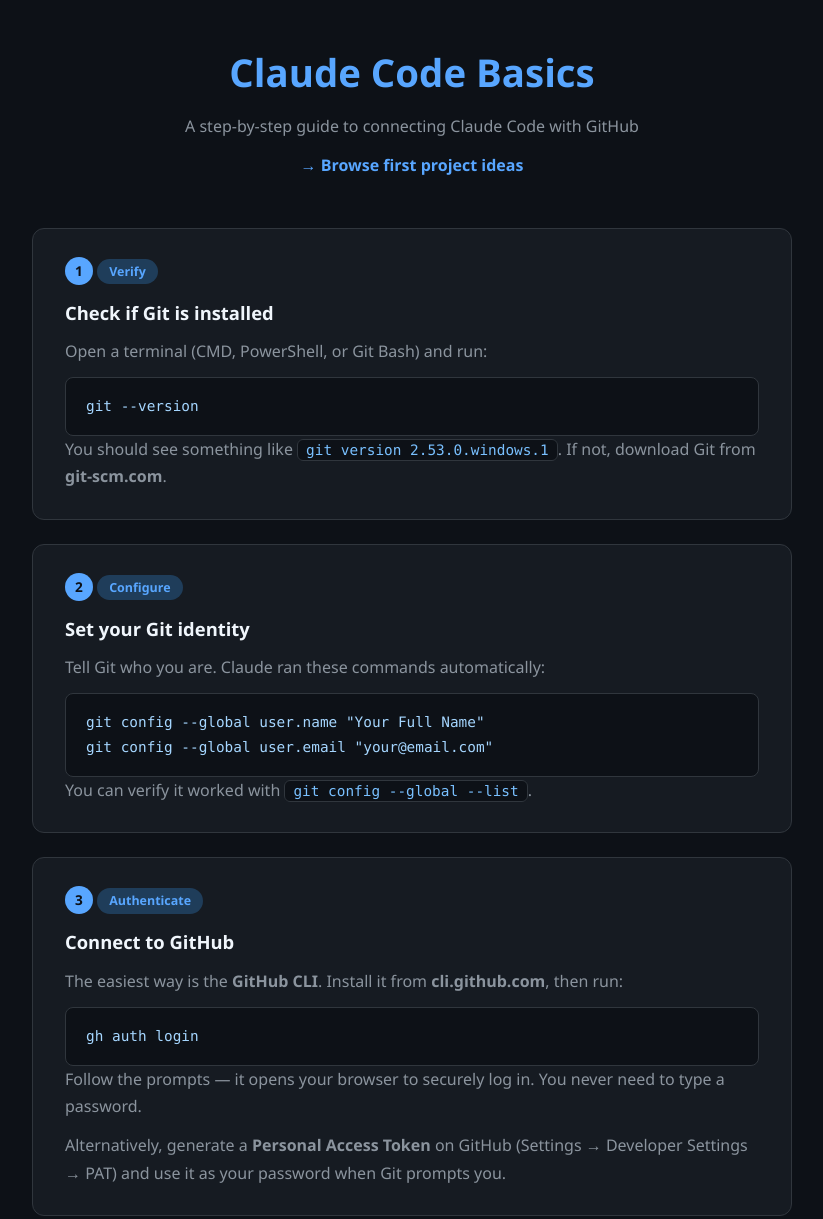
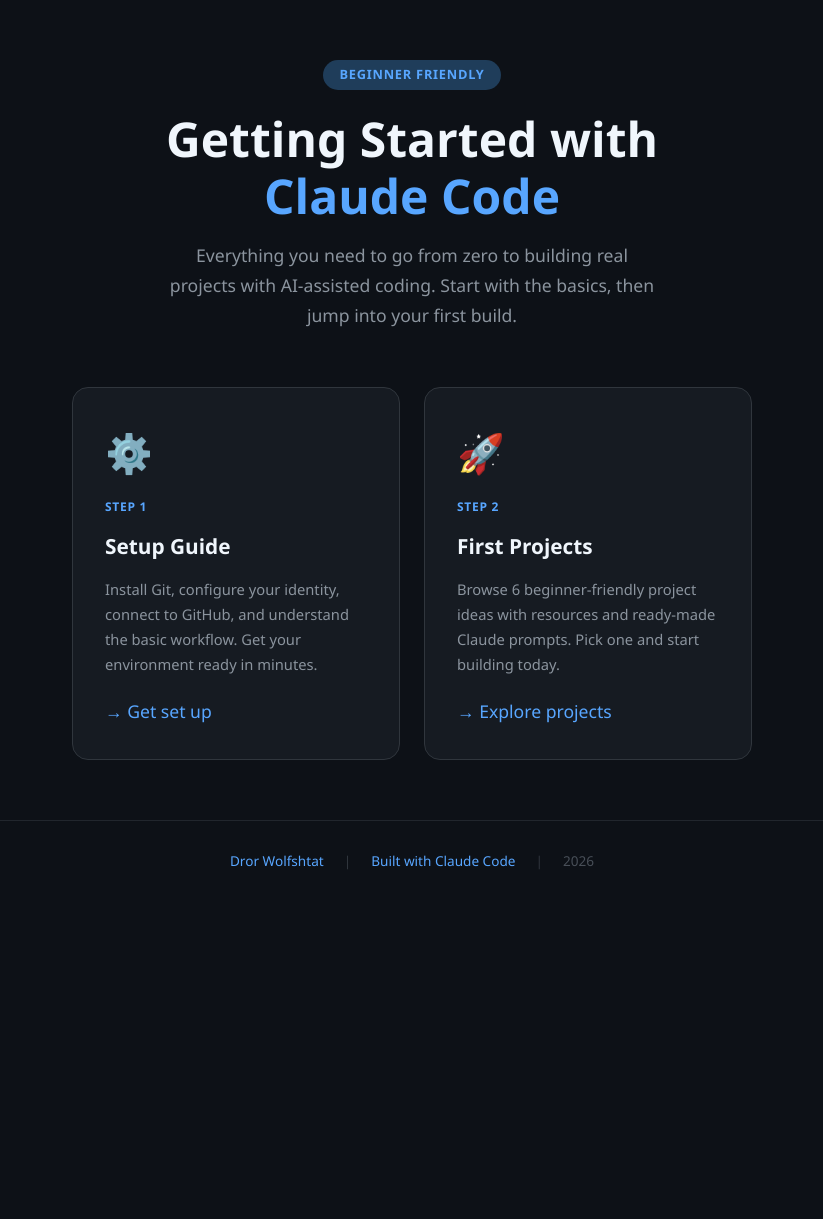
Before and after one commit to dwolfpack/claude_code_basics, a plain HTML site: page index.html in a window 1280 px wide. Shown: the top 1219 px of the page, without its empty margins (228-1051 px from the left). After the commit the page ends 900 px from the top, so only its background shows below. Drawn offline with Linux system fonts and the light colour scheme.

Commit message:
Reorganize site: add landing page, rename setup guide, add LinkedIn to footers

```diff
--- a/index.html
+++ b/index.html
@@ -3,7 +3,7 @@
 <head>
   <meta charset="UTF-8" />
   <meta name="viewport" content="width=device-width, initial-scale=1.0" />
-  <title>Claude Code Basics – Setup Guide</title>
+  <title>Getting Started with Claude Code</title>
   <style>
     * { box-sizing: border-box; margin: 0; padding: 0; }
 
@@ -12,198 +12,183 @@
       background: #0d1117;
       color: #e6edf3;
       line-height: 1.7;
-      padding: 40px 20px;
+      min-height: 100vh;
+      display: flex;
+      flex-direction: column;
     }
 
-    header {
-      text-align: center;
-      margin-bottom: 48px;
+    main {
+      flex: 1;
+      display: flex;
+      flex-direction: column;
+      align-items: center;
+      justify-content: center;
+      padding: 60px 20px;
     }
 
-    header h1 {
-      font-size: 2.4rem;
-      color: #58a6ff;
-      margin-bottom: 8px;
+    .hero {
+      text-align: center;
+      margin-bottom: 56px;
+      max-width: 620px;
     }
 
-    header p {
-      color: #8b949e;
-      font-size: 1rem;
-    }
-
-    .steps {
-      max-width: 760px;
-      margin: 0 auto;
-      display: flex;
-      flex-direction: column;
-      gap: 24px;
-    }
-
-    .step {
-      background: #161b22;
-      border: 1px solid #30363d;
-      border-radius: 12px;
-      padding: 28px 32px;
-      position: relative;
-    }
-
-    .step-number {
-      display: inline-block;
-      background: #58a6ff;
-      color: #0d1117;
-      font-weight: 700;
-      font-size: 0.85rem;
-      border-radius: 50%;
-      width: 28px;
-      height: 28px;
-      text-align: center;
-      line-height: 28px;
-      margin-bottom: 12px;
-    }
-
-    .step h2 {
-      font-size: 1.15rem;
-      color: #f0f6fc;
-      margin-bottom: 10px;
-    }
-
-    .step p {
-      color: #8b949e;
-      margin-bottom: 12px;
-    }
-
-    .step p:last-child {
-      margin-bottom: 0;
-    }
-
-    code {
-      background: #0d1117;
-      border: 1px solid #30363d;
-      border-radius: 6px;
-      padding: 2px 8px;
-      font-family: 'Consolas', 'Courier New', monospace;
-      font-size: 0.9rem;
-      color: #79c0ff;
-    }
-
-    pre {
-      background: #0d1117;
-      border: 1px solid #30363d;
-      border-radius: 8px;
-      padding: 16px 20px;
-      overflow-x: auto;
-      margin-top: 12px;
-    }
-
-    pre code {
-      background: none;
-      border: none;
-      padding: 0;
-      color: #a5d6ff;
-      font-size: 0.9rem;
-    }
-
-    .tag {
+    .hero-badge {
       display: inline-block;
       background: #1f3d5a;
       color: #58a6ff;
       border-radius: 20px;
-      padding: 2px 12px;
-      font-size: 0.78rem;
-      font-weight: 600;
-      margin-bottom: 10px;
+      padding: 4px 16px;
+      font-size: 0.8rem;
+      font-weight: 700;
+      letter-spacing: 0.06em;
+      text-transform: uppercase;
+      margin-bottom: 20px;
+    }
+
+    .hero h1 {
+      font-size: 3rem;
+      color: #f0f6fc;
+      line-height: 1.2;
+      margin-bottom: 16px;
+    }
+
+    .hero h1 span {
+      color: #58a6ff;
+    }
+
+    .hero p {
+      color: #8b949e;
+      font-size: 1.1rem;
+      max-width: 500px;
+      margin: 0 auto;
+    }
+
+    .cards {
+      display: grid;
+      grid-template-columns: repeat(auto-fit, minmax(280px, 1fr));
+      gap: 24px;
+      width: 100%;
+      max-width: 680px;
+    }
+
+    .card {
+      background: #161b22;
+      border: 1px solid #30363d;
+      border-radius: 16px;
+      padding: 32px;
+      text-decoration: none;
+      color: inherit;
+      display: flex;
+      flex-direction: column;
+      gap: 12px;
+      transition: border-color 0.2s, transform 0.2s, box-shadow 0.2s;
+    }
+
+    .card:hover {
+      border-color: #58a6ff;
+      transform: translateY(-4px);
+      box-shadow: 0 8px 24px rgba(88, 166, 255, 0.08);
+    }
+
+    .card-icon {
+      font-size: 2.4rem;
+    }
+
+    .card-label {
+      font-size: 0.75rem;
+      font-weight: 700;
+      color: #58a6ff;
+      text-transform: uppercase;
+      letter-spacing: 0.06em;
+    }
+
+    .card h2 {
+      font-size: 1.3rem;
+      color: #f0f6fc;
+    }
+
+    .card p {
+      color: #8b949e;
+      font-size: 0.92rem;
+      flex-grow: 1;
+    }
+
+    .card-arrow {
+      color: #58a6ff;
+      font-size: 1.1rem;
+      margin-top: 8px;
     }
 
     footer {
       text-align: center;
-      margin-top: 56px;
+      padding: 28px 20px;
       color: #484f58;
       font-size: 0.85rem;
+      border-top: 1px solid #21262d;
     }
 
     footer a {
       color: #58a6ff;
       text-decoration: none;
     }
+
+    footer a:hover {
+      text-decoration: underline;
+    }
+
+    .footer-links {
+      display: flex;
+      align-items: center;
+      justify-content: center;
+      gap: 20px;
+      flex-wrap: wrap;
+    }
+
+    .footer-divider {
+      color: #30363d;
+    }
   </style>
 </head>
 <body>
 
-  <header>
-    <h1>Claude Code Basics</h1>
-    <p>A step-by-step guide to connecting Claude Code with GitHub</p>
-    <p style="margin-top:12px;"><a href="projects-list.html" style="color:#58a6ff;text-decoration:none;font-weight:600;">→ Browse first project ideas</a></p>
-  </header>
+  <main>
 
-  <div class="steps">
-
-    <div class="step">
-      <div class="step-number">1</div>
-      <span class="tag">Verify</span>
-      <h2>Check if Git is installed</h2>
-      <p>Open a terminal (CMD, PowerShell, or Git Bash) and run:</p>
-      <pre><code>git --version</code></pre>
-      <p>You should see something like <code>git version 2.53.0.windows.1</code>. If not, download Git from <strong>git-scm.com</strong>.</p>
+    <div class="hero">
+      <div class="hero-badge">Beginner Friendly</div>
+      <h1>Getting Started with<br/><span>Claude Code</span></h1>
+      <p>Everything you need to go from zero to building real projects with AI-assisted coding. Start with the basics, then jump into your first build.</p>
     </div>
 
-    <div class="step">
-      <div class="step-number">2</div>
-      <span class="tag">Configure</span>
-      <h2>Set your Git identity</h2>
-      <p>Tell Git who you are. Claude ran these commands automatically:</p>
-      <pre><code>git config --global user.name "Your Full Name"
-git config --global user.email "your@email.com"</code></pre>
-      <p>You can verify it worked with <code>git config --global --list</code>.</p>
+    <div class="cards">
+
+      <a class="card" href="setup-guide.html">
+        <div class="card-icon">⚙️</div>
+        <div class="card-label">Step 1</div>
+        <h2>Setup Guide</h2>
+        <p>Install Git, configure your identity, connect to GitHub, and understand the basic workflow. Get your environment ready in minutes.</p>
+        <div class="card-arrow">→ Get set up</div>
+      </a>
+
+      <a class="card" href="projects-list.html">
+        <div class="card-icon">🚀</div>
+        <div class="card-label">Step 2</div>
+        <h2>First Projects</h2>
+        <p>Browse 6 beginner-friendly project ideas with resources and ready-made Claude prompts. Pick one and start building today.</p>
+        <div class="card-arrow">→ Explore projects</div>
+      </a>
+
     </div>
 
-    <div class="step">
-      <div class="step-number">3</div>
-      <span class="tag">Authenticate</span>
-      <h2>Connect to GitHub</h2>
-      <p>The easiest way is the <strong>GitHub CLI</strong>. Install it from <strong>cli.github.com</strong>, then run:</p>
-      <pre><code>gh auth login</code></pre>
-      <p>Follow the prompts — it opens your browser to securely log in. You never need to type a password.</p>
-      <p>Alternatively, generate a <strong>Personal Access Token</strong> on GitHub (Settings → Developer Settings → PAT) and use it as your password when Git prompts you.</p>
-    </div>
-
-    <div class="step">
-      <div class="step-number">4</div>
-      <span class="tag">Connect</span>
-      <h2>Clone or link a repository</h2>
-      <p>To clone an existing repo from GitHub to your machine:</p>
-      <pre><code>git clone https://github.com/&lt;your-username&gt;/&lt;your-repo&gt;.git</code></pre>
-      <p>To link a new local folder to an existing GitHub repo:</p>
-      <pre><code>git init
-git remote add origin https://github.com/&lt;your-username&gt;/&lt;your-repo&gt;.git</code></pre>
-    </div>
-
-    <div class="step">
-      <div class="step-number">5</div>
-      <span class="tag">Workflow</span>
-      <h2>Push changes to GitHub</h2>
-      <p>The standard workflow to save and upload your changes:</p>
-      <pre><code>git add .
-git commit -m "Your commit message"
-git push origin main</code></pre>
-      <p>Claude can run these commands for you — just ask!</p>
-    </div>
-
-    <div class="step">
-      <div class="step-number">6</div>
-      <span class="tag">Claude</span>
-      <h2>Let Claude Code help you</h2>
-      <p>Once Git is configured, Claude Code can:</p>
-      <p>• Read and edit files in your working directory</p>
-      <p>• Stage, commit, and push changes to GitHub</p>
-      <p>• Clone repos and create new projects</p>
-      <p>• Work with any repo you point it to</p>
-      <p>Your working directory is set to <code>C:\Users\&lt;your-username&gt;\Documents\claude_projects</code>.</p>
-    </div>
-
-  </div>
+  </main>
 
   <footer>
-    <p>Created with <a href="https://claude.ai/claude-code" target="_blank">Claude Code</a> &nbsp;·&nbsp; 2026</p>
+    <div class="footer-links">
+      <a href="https://www.linkedin.com/in/dror-wolfshtat/" target="_blank">Dror Wolfshtat</a>
+      <span class="footer-divider">|</span>
+      <a href="https://claude.ai/claude-code" target="_blank">Built with Claude Code</a>
+      <span class="footer-divider">|</span>
+      <span>2026</span>
+    </div>
   </footer>
 
 </body>
```
Also changed, not shown: projects-list.html (+2 -2 lines), projects/budget-tracker.html (+1 -1 lines), projects/portfolio.html (+1 -1 lines), projects/quiz-game.html (+1 -1 lines), projects/recipe-finder.html (+1 -1 lines), projects/todo-app.html (+1 -1 lines), projects/weather-dashboard.html (+1 -1 lines), setup-guide.html (added, +211 -0 lines).
